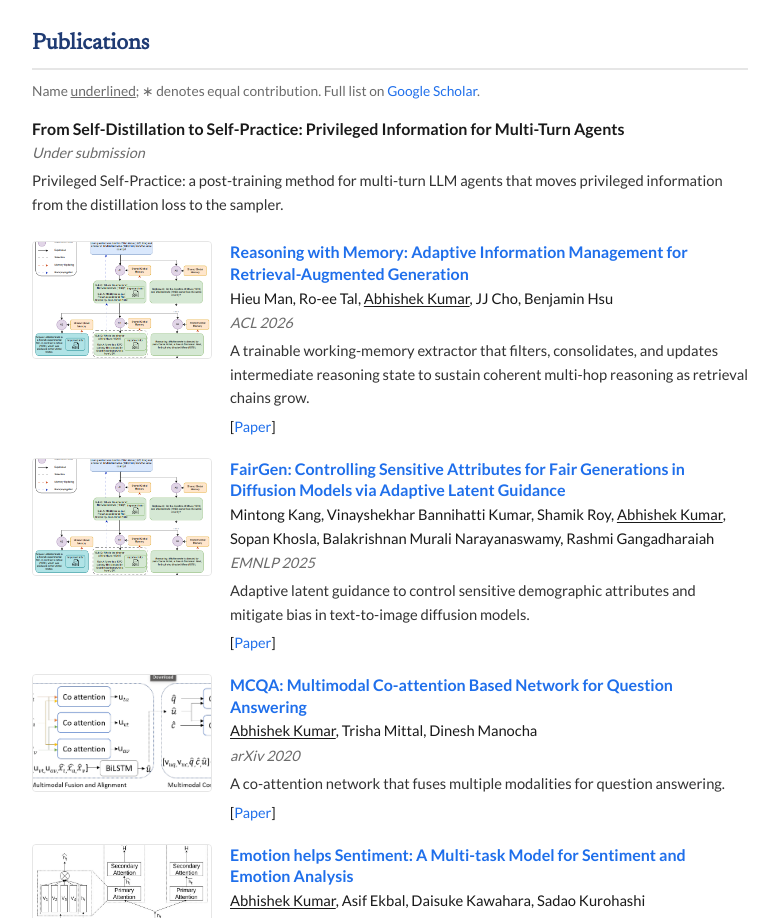
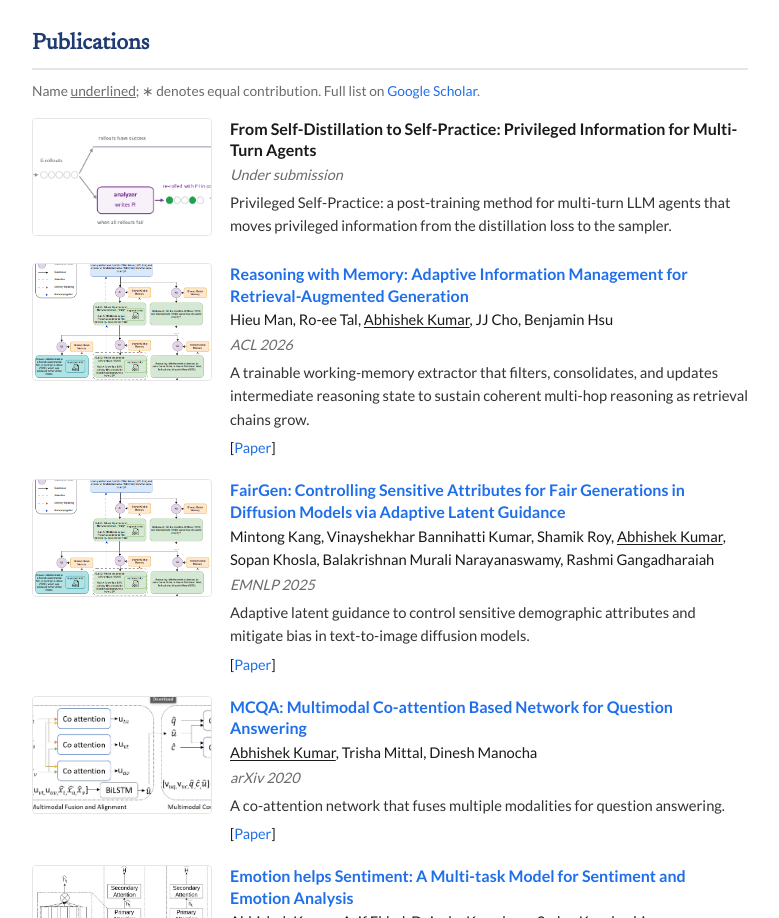
Before and after one commit to iyamabhishek/iyamabhishek.github.io, a plain HTML site: page index.html in a window 1280 px wide. Shown: the part 1016-1934 px from the top of the page, without its empty margins (250-1029 px from the left). Drawn offline with Linux system fonts and the light colour scheme.

Commit message:
Restore PSP figure thumbnail (PDF stays unhosted)

```diff
--- a/index.html
+++ b/index.html
@@ -80,6 +80,7 @@
       Full list on <a href="https://scholar.google.com/citations?user=GW5bh0AAAAAJ">Google Scholar</a>.</p>
 
     <div class="pub">
+      <img src="assets/thumbs/psp.png" alt="Privileged Self-Practice for Multi-Turn Agents">
       <div class="pub-body">
         <span class="pub-title">From Self-Distillation to Self-Practice: Privileged Information for Multi-Turn Agents</span>
         <div class="venue">Under submission</div>
```
Also changed, not shown: assets/thumbs/psp.png (added).
